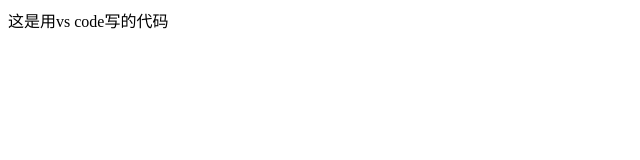
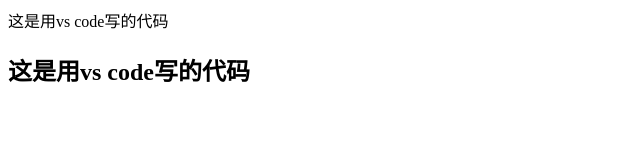
Before and after one commit to zjlyyq/vue01, a website: page index.html in a window 1280 px wide. Shown: the whole page, without its empty margins (0-640 px from the left). Drawn offline with nearby package versions, Linux system fonts and the light colour scheme.

Commit message:
用vs code试试调教

```diff
--- a/index.html
+++ b/index.html
@@ -9,6 +9,7 @@
 <body>
     <div id="app">
         {{message}}
+        <h2>{{message}}</h2>
     </div>
     <script>
         var vm = new Vue({
```
